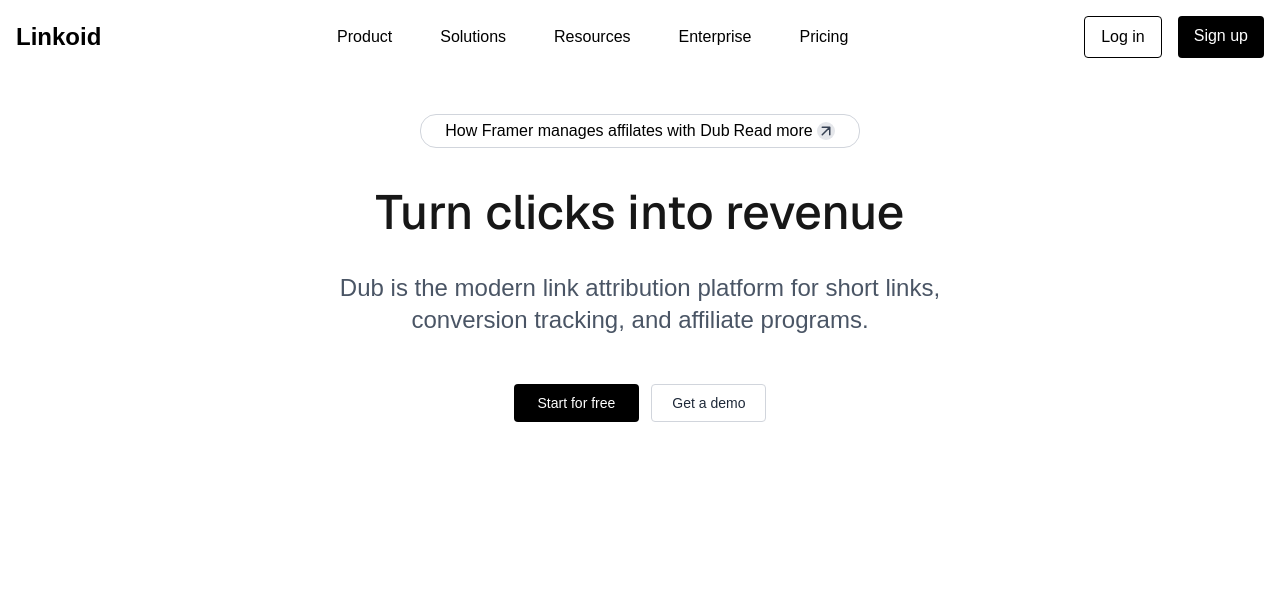
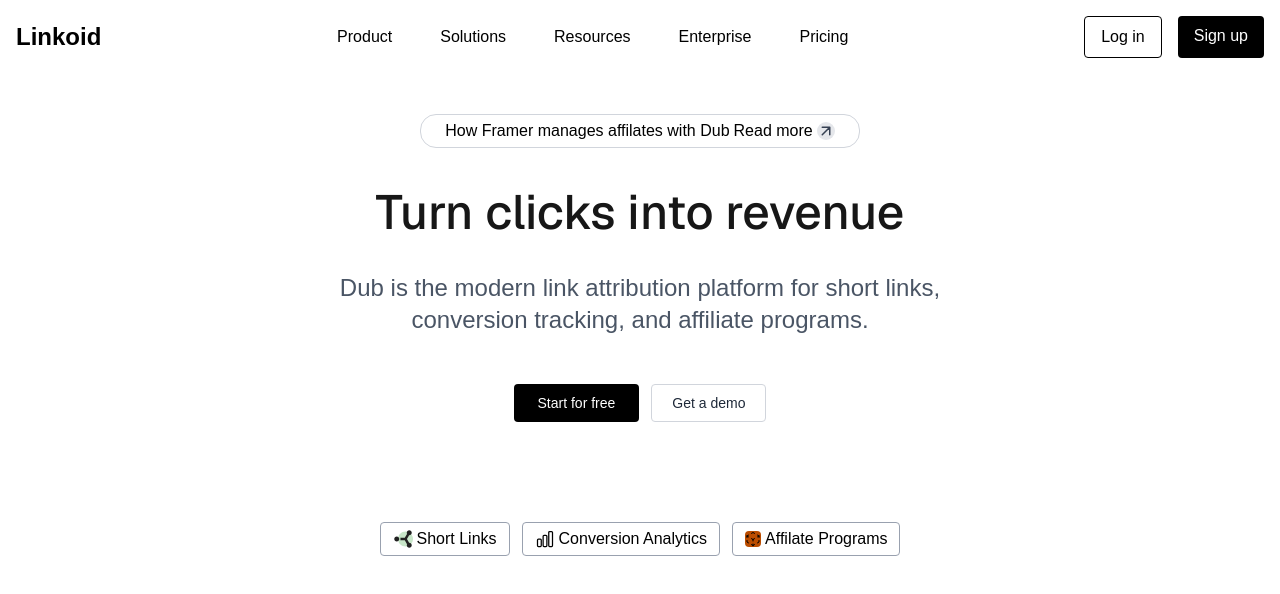
Before and after one commit to 24Atharv/Linkoid, a Next.js app in the folder frontend/: page /Dashboard in a window 1280 px wide. Shown: the top 594 px of the page. Built offline with nearby package versions, Linux system fonts and the light colour scheme.

Commit message:
link btn add

```diff
--- a/frontend/app/components/Hero.tsx
+++ b/frontend/app/components/Hero.tsx
@@ -13,7 +13,25 @@
             <button className="bg-black text-white px-6 py-2 text-sm rounded">Start for free</button>
             <button className="bg-white px-5 py-2 rounded text-sm text-gray-800 border border-gray-300">Get a demo</button>
         </div>
-        <div>
+        <div className="mt-25 flex gap-3">
+            <span className="flex items-center gap-1 px-3 py-1 border border-gray-400 rounded">
+                <svg xmlns="http://www.w3.org/2000/svg" x="0px" y="0px" width="20" height="20" viewBox="0 0 16 16">
+                    <path fill="#c8e6c9" fill-rule="evenodd" d="M10,2	c3.313,0,6.004,2.688,6.004,6S13.313,14,10,14c-3.313,0-6.004-2.688-6.004-6S6.686,2,10,2z" clip-rule="evenodd"></path><path fill="#212121" fill-rule="evenodd" d="M11.004,12.999	c0-0.321,0.076-0.627,0.212-0.896L9.425,8.999H5.834c0.111-0.312,0.172-0.649,0.172-1c0-0.349-0.061-0.687-0.172-1h3.592L11.214,3.9	c-0.137-0.271-0.213-0.577-0.213-0.901c0-1.104,0.897-2,2.001-2s2.001,0.896,2.001,2s-0.897,2-2.001,2c-0.037,0-0.075,0-0.111-0.003	l-1.733,3.003l1.733,3.004c0.037-0.003,0.075-0.004,0.113-0.004c1.104,0,2.001,0.896,2.001,2s-0.897,2-2.001,2	C11.901,14.999,11.004,14.103,11.004,12.999z M1.004,7.999c0-1.104,0.897-2,2.001-2s2.001,0.896,2.001,2s-0.897,2-2.001,2	S1.004,9.103,1.004,7.999z" clip-rule="evenodd"></path>
+                </svg>
+                Short Links
+            </span>
+            <span className="flex items-center gap-1 px-3 py-1 border border-gray-400 rounded">
+                <svg xmlns="http://www.w3.org/2000/svg" fill="none" viewBox="0 0 24 24" stroke-width="1.5" stroke="currentColor" className="size-5">
+                    <path stroke-linecap="round" stroke-linejoin="round" d="M3 13.125C3 12.504 3.504 12 4.125 12h2.25c.621 0 1.125.504 1.125 1.125v6.75C7.5 20.496 6.996 21 6.375 21h-2.25A1.125 1.125 0 0 1 3 19.875v-6.75ZM9.75 8.625c0-.621.504-1.125 1.125-1.125h2.25c.621 0 1.125.504 1.125 1.125v11.25c0 .621-.504 1.125-1.125 1.125h-2.25a1.125 1.125 0 0 1-1.125-1.125V8.625ZM16.5 4.125c0-.621.504-1.125 1.125-1.125h2.25C20.496 3 21 3.504 21 4.125v15.75c0 .621-.504 1.125-1.125 1.125h-2.25a1.125 1.125 0 0 1-1.125-1.125V4.125Z" />
+                </svg>
+                Conversion Analytics
+            </span>
+            <span className="flex items-center gap-1 px-3 py-1 border border-gray-400 rounded">
+                <svg xmlns="http://www.w3.org/2000/svg" fill="none" viewBox="0 0 24 24" stroke-width="1.5" stroke="currentColor" className="size-4 bg-amber-700 rounded">
+                    <path stroke-linecap="round" stroke-linejoin="round" d="m21 7.5-2.25-1.313M21 7.5v2.25m0-2.25-2.25 1.313M3 7.5l2.25-1.313M3 7.5l2.25 1.313M3 7.5v2.25m9 3 2.25-1.313M12 12.75l-2.25-1.313M12 12.75V15m0 6.75 2.25-1.313M12 21.75V19.5m0 2.25-2.25-1.313m0-16.875L12 2.25l2.25 1.313M21 14.25v2.25l-2.25 1.313m-13.5 0L3 16.5v-2.25" />
+                </svg>
+                Affilate Programs
+            </span>
         </div>
     </div>
 }
```
